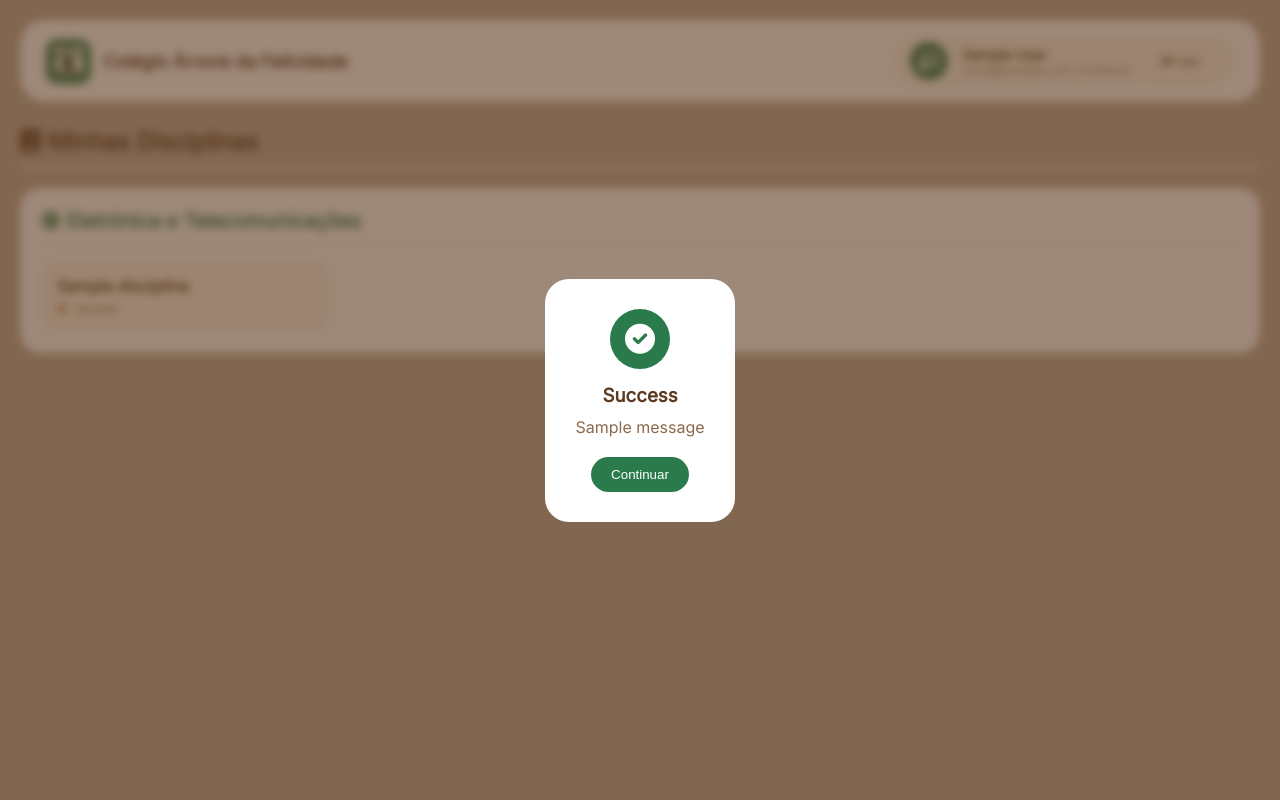
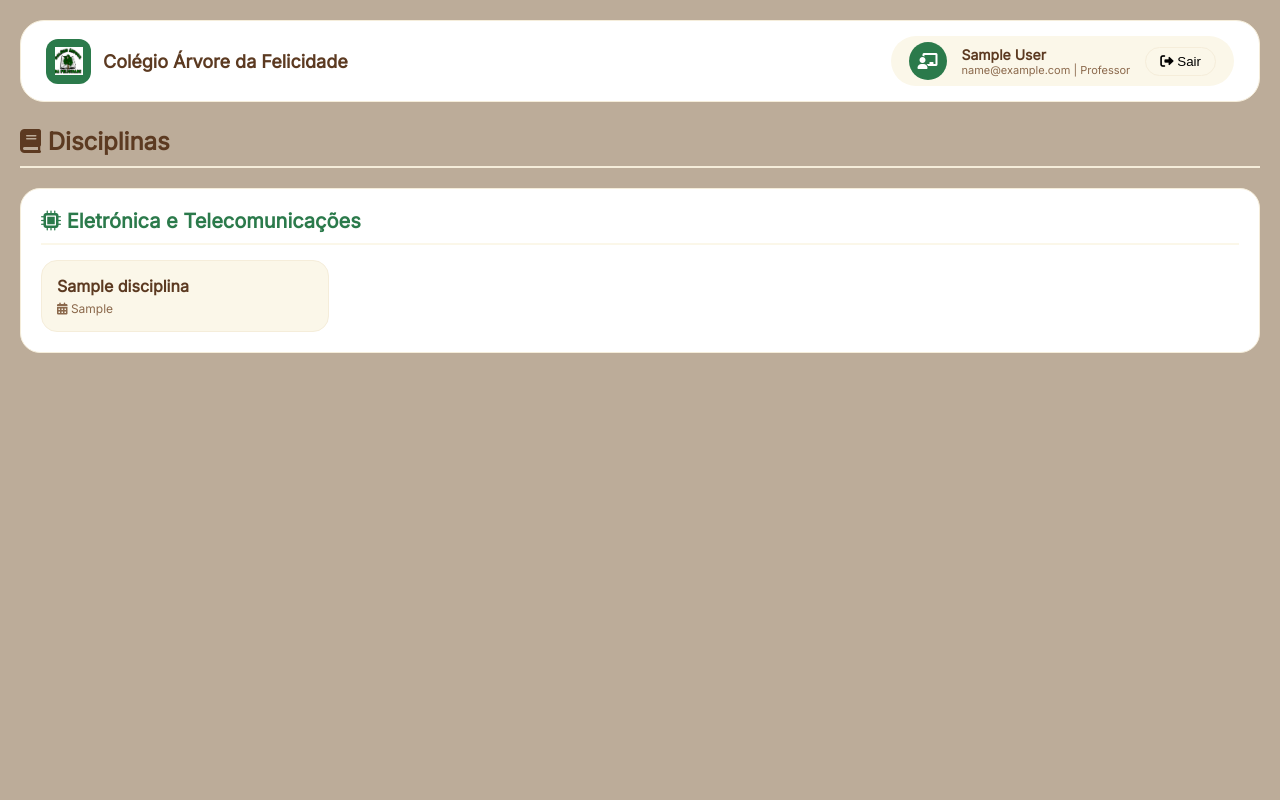
Before and after one commit to eduardomasivi4/Meu_Contributo_App, a Django app: page /professor/dashboard/ in a window 1280 px wide. Run offline with Django 4.2, Linux system fonts and the light colour scheme; a user stored in the database is signed in; tables that the repository leaves empty hold one stand-in row (values such as "Sample post"); one stand-in notice (Sample message) is shown.

Commit message:
Professor - Dashboard - bug fix

```diff
--- a/core/views.py
+++ b/core/views.py
@@ -373,6 +373,7 @@ def dashboard_professor(request):
         messages.error(request, 'Acesso não autorizado.')
         return redirect('index')
 
+    # Buscar disciplinas que o professor leciona via PerfilProfessor
     try:
         perfil_prof = request.user.perfil_professor
         if perfil_prof.disciplina:
@@ -380,36 +381,29 @@ def dashboard_professor(request):
         else:
             disciplinas_usuario = []
     except:
+        # Se não tiver perfil, mostrar todas (fallback)
         disciplinas_usuario = Disciplina.objects.all()
 
+    # Agrupar disciplinas por curso
     disciplinas_por_curso = {
         'eletronica': {'nome': 'Eletrónica e Telecomunicações', 'disciplinas': []},
         'informatica': {'nome': 'Informática', 'disciplinas': []},
         'comum': {'nome': 'Comum', 'disciplinas': []},
     }
 
-    if disciplinas_usuario:
-        for disc in disciplinas_usuario:
-            turmas_disc = Turma.objects.filter(disciplinas_relacionadas__disciplina=disc)
-            cursos = set(turmas_disc.values_list('curso', flat=True))
-            if 'eletronica' in cursos:
+    for disc in disciplinas_usuario:
+        # Descobrir curso através das turmas associadas
+        turmas_disc = Turma.objects.filter(disciplinas_relacionadas__disciplina=disc)
+        cursos = set(turmas_disc.values_list('curso', flat=True))
+        if 'eletronica' in cursos:
+            if disc not in disciplinas_por_curso['eletronica']['disciplinas']:
                 disciplinas_por_curso['eletronica']['disciplinas'].append(disc)
-            elif 'informatica' in cursos:
+        elif 'informatica' in cursos:
+            if disc not in disciplinas_por_curso['informatica']['disciplinas']:
                 disciplinas_por_curso['informatica']['disciplinas'].append(disc)
-            else:
+        else:
+            if disc not in disciplinas_por_curso['comum']['disciplinas']:
                 disciplinas_por_curso['comum']['disciplinas'].append(disc)
-    else:
-        for dt in DisciplinaTurma.objects.select_related('disciplina', 'turma').all():
-            disc = dt.disciplina
-            turma = dt.turma
-            curso = turma.curso
-            if curso == 'eletronica' and disc not in disciplinas_por_curso['eletronica']['disciplinas']:
-                disciplinas_por_curso['eletronica']['disciplinas'].append(disc)
-            elif curso == 'informatica' and disc not in disciplinas_por_curso['informatica']['disciplinas']:
-                disciplinas_por_curso['informatica']['disciplinas'].append(disc)
-            else:
-                if disc not in disciplinas_por_curso['comum']['disciplinas']:
-                    disciplinas_por_curso['comum']['disciplinas'].append(disc)
 
     context = {
         'disciplinas_por_curso': disciplinas_por_curso,
@@ -417,6 +411,7 @@ def dashboard_professor(request):
     return render(request, 'core/dashboard_professor.html', context)
 
 @login_required
+@csrf_exempt
 def get_turmas_por_disciplina(request, disciplina_id):
     if not (request.user.is_professor or request.user.is_coordenador or request.user.is_diretor_turma):
         return JsonResponse({'error': 'Acesso negado'}, status=403)
--- a/templates/core/dashboard_professor.html
+++ b/templates/core/dashboard_professor.html
@@ -24,7 +24,6 @@
             flex-wrap: wrap;
             gap: 15px;
             border: 1px solid #F5EDDA;
-            box-shadow: 0 2px 10px rgba(0,0,0,0.05);
         }
         .logo-area { display: flex; align-items: center; gap: 12px; }
         .logo-icon { width: 45px; height: 45px; background: #2B7A4B; border-radius: 12px; display: flex; align-items: center; justify-content: center; }
@@ -34,8 +33,7 @@
         .user-avatar { width: 38px; height: 38px; background: #2B7A4B; border-radius: 50%; display: flex; align-items: center; justify-content: center; color: white; }
         .user-name { font-weight: 600; color: #5C3A21; font-size: 14px; }
         .user-info { font-size: 11px; color: #8B694C; }
-        .logout-btn { background: none; border: 1px solid #F5EDDA; padding: 6px 14px; border-radius: 30px; cursor: pointer; font-size: 13px; color: #5C3A21; }
-        .logout-btn:hover { background: #FBF7E9; }
+        .logout-btn { background: none; border: 1px solid #F5EDDA; padding: 6px 14px; border-radius: 30px; cursor: pointer; }
 
         .section-title {
             font-size: 24px;
@@ -84,7 +82,6 @@
         .disciplina-card:hover {
             background: #F5EDDA;
             transform: translateY(-3px);
-            box-shadow: 0 5px 15px rgba(0,0,0,0.05);
         }
 
         .disciplina-nome {
@@ -96,17 +93,6 @@
 
         .disciplina-anos {
             font-size: 12px;
-            color: #8B694C;
-        }
-
-        .disciplina-anos i {
-            margin-right: 5px;
-            color: #D4A373;
-        }
-
-        .loading {
-            text-align: center;
-            padding: 40px;
             color: #8B694C;
         }
 
@@ -133,11 +119,6 @@
             border-bottom: none;
         }
 
-        .turma-nome {
-            font-weight: 500;
-            color: #5C3A21;
-        }
-
         .btn-turma {
             background: #2B7A4B;
             color: white;
@@ -147,11 +128,12 @@
             cursor: pointer;
             font-size: 12px;
             text-decoration: none;
-            transition: all 0.3s;
         }
 
-        .btn-turma:hover {
-            background: #1E5A38;
+        .loading {
+            text-align: center;
+            padding: 20px;
+            color: #8B694C;
         }
 
         @media (max-width: 768px) {
@@ -177,7 +159,7 @@
             </div>
         </div>
 
-        <h2 class="section-title"><i class="fas fa-book"></i> Minhas Disciplinas</h2>
+        <h2 class="section-title"><i class="fas fa-book"></i> Disciplinas</h2>
 
         <div class="cursos-container">
             {% for curso_key, curso in disciplinas_por_curso.items %}
@@ -215,17 +197,6 @@
         </div>
     </div>
 
-    <div id="infoModal" class="modal-overlay" style="display:none; position:fixed; top:0; left:0; width:100%; height:100%; background:rgba(92,58,33,0.6); backdrop-filter:blur(4px); align-items:center; justify-content:center; z-index:1000;">
-        <div style="background:white; border-radius:24px; padding:30px; max-width:350px; text-align:center;">
-            <div style="width:60px; height:60px; background:#2B7A4B; border-radius:50%; display:flex; align-items:center; justify-content:center; margin:0 auto 15px;">
-                <i id="modalIcon" class="fas fa-check-circle" style="font-size:30px; color:white;"></i>
-            </div>
-            <h3 id="modalTitle" style="color:#5C3A21; margin-bottom:10px;">Atividade Criada!</h3>
-            <p id="modalMessage" style="color:#8B694C; margin-bottom:20px;"></p>
-            <button id="modalCloseBtn" style="background:#2B7A4B; color:white; border:none; padding:10px 20px; border-radius:30px; cursor:pointer;">Continuar</button>
-        </div>
-    </div>
-
     <script>
         function getCookie(name) {
             let cookieValue = null;
@@ -242,35 +213,11 @@
             return cookieValue;
         }
 
-        const modal = document.getElementById('infoModal');
-        const modalTitle = document.getElementById('modalTitle');
-        const modalMessage = document.getElementById('modalMessage');
-        const modalIcon = document.getElementById('modalIcon');
-        const modalCloseBtn = document.getElementById('modalCloseBtn');
-
-        function showModal(title, message, isSuccess = true) {
-            modalTitle.textContent = title;
-            modalMessage.textContent = message;
-            modalIcon.parentElement.style.background = isSuccess ? '#2B7A4B' : '#D4A373';
-            modalIcon.className = isSuccess ? 'fas fa-check-circle' : 'fas fa-exclamation-triangle';
-            modal.style.display = 'flex';
-        }
-
-        function hideModal() { modal.style.display = 'none'; }
-
-        // Verificar mensagem de atividade criada
-        {% if messages %}
-            {% for message in messages %}
-                showModal('{{ message.tags|title }}', '{{ message }}');
-            {% endfor %}
-        {% endif %}
-
         document.querySelectorAll('.disciplina-card').forEach(card => {
             card.addEventListener('click', async function(e) {
                 if (e.target.classList.contains('btn-turma')) return;
 
                 const disciplinaId = this.dataset.disciplinaId;
-                const disciplinaNome = this.dataset.disciplinaNome;
                 const turmasDiv = document.getElementById(`turmas-${disciplinaId}`);
 
                 if (turmasDiv.classList.contains('visible')) {
@@ -282,7 +229,7 @@
                 turmasDiv.classList.add('visible');
 
                 try {
-                    const response = await fetch(`{% url 'get_turmas_por_disciplina' 0 %}`.replace('0', disciplinaId), {
+                    const response = await fetch(`/api/turmas-por-disciplina/${disciplinaId}/`, {
                         headers: { 'X-CSRFToken': getCookie('csrftoken') }
                     });
                     const data = await response.json();
@@ -291,11 +238,11 @@
                         turmasDiv.innerHTML = data.turmas.map(t => `
                             <div class="turma-item">
                                 <span class="turma-nome"><i class="fas fa-users"></i> ${t.nome} - ${t.curso}</span>
-                                <a href="{% url 'turma_detail' 0 %}?disciplina_id=${disciplinaId}".replace('0', t.id) class="btn-turma">Ver Turma <i class="fas fa-arrow-right"></i></a>
+                                <a href="/turma/${t.id}/?disciplina_id=${disciplinaId}" class="btn-turma">Ver Turma <i class="fas fa-arrow-right"></i></a>
                             </div>
                         `).join('');
                     } else {
-                        turmasDiv.innerHTML = '<div class="loading">Nenhuma turma encontrada para esta disciplina.</div>';
+                        turmasDiv.innerHTML = '<div class="loading">Nenhuma turma encontrada.</div>';
                     }
                 } catch (error) {
                     turmasDiv.innerHTML = '<div class="loading">Erro ao carregar turmas.</div>';
@@ -304,11 +251,8 @@
         });
 
         document.getElementById('logoutBtn').addEventListener('click', () => {
-            window.location.href = "{% url 'index' %}";
+            window.location.href = '/';
         });
-
-        modalCloseBtn.addEventListener('click', hideModal);
-        modal.addEventListener('click', (e) => { if (e.target === modal) hideModal(); });
     </script>
 </body>
 </html>
```
